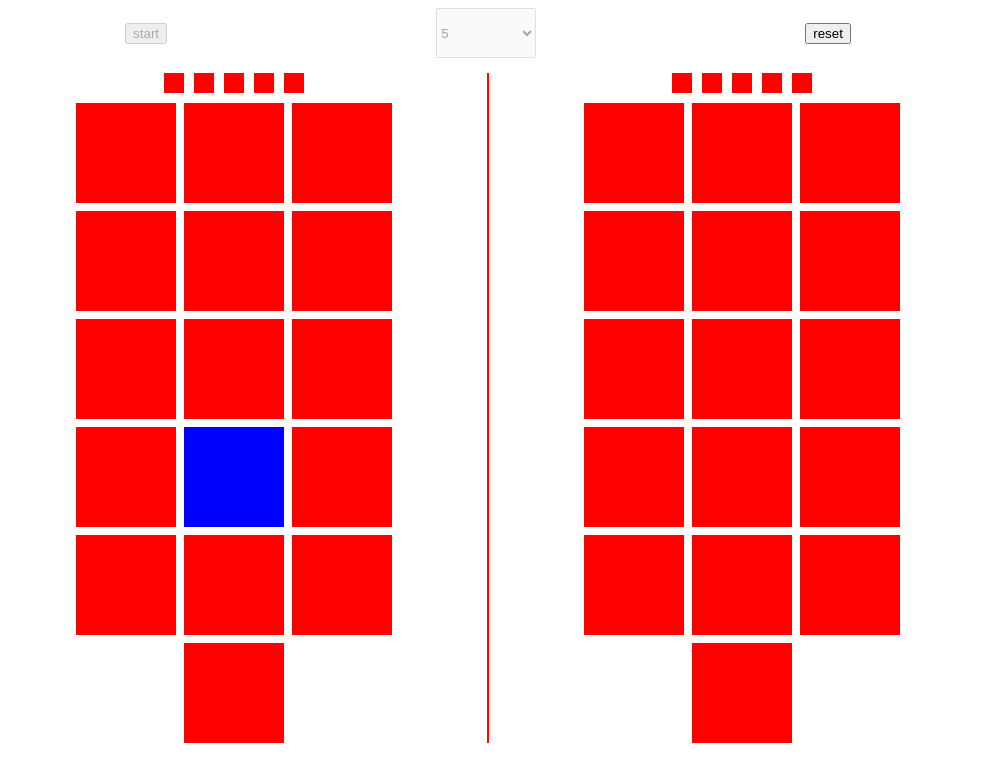
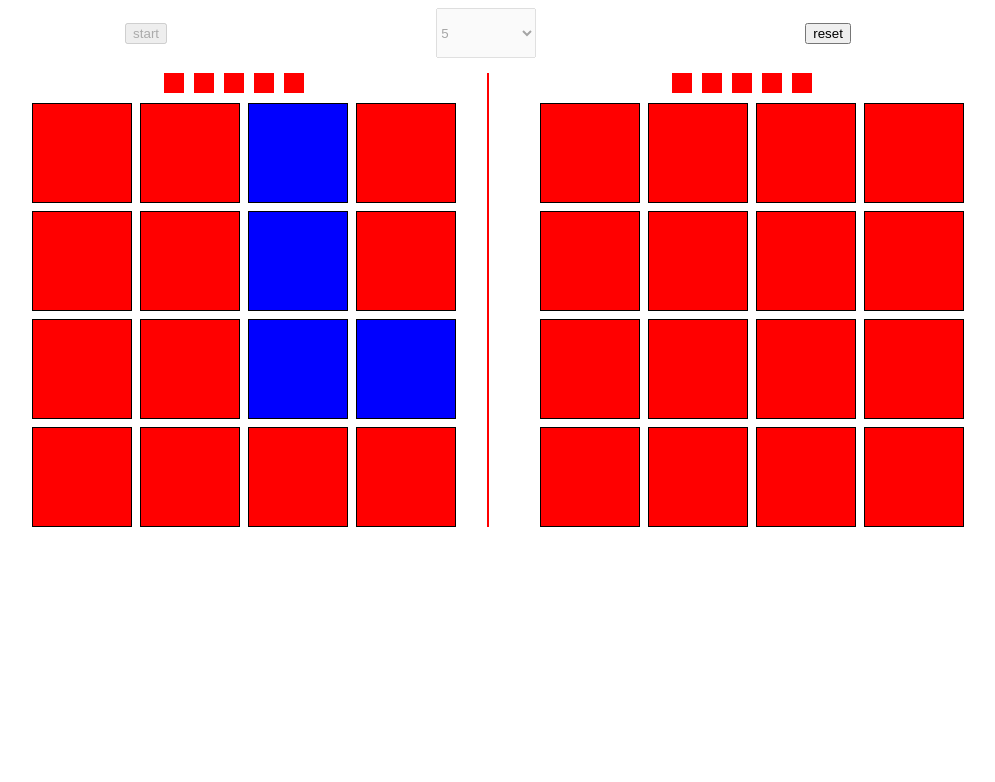
Before and after one commit to IreneuszIroKuska/freshmail-among, a website with bundled scripts: page public/index.html in a window 1280 px wide. Both pictures are taken after a click on the button "start". Shown: the whole page, without its empty margins (152-1147 px from the left). Built offline with nearby package versions, Linux system fonts and the light colour scheme.

Commit message:
add some logic and styles

```diff
--- a/public/index.css
+++ b/public/index.css
@@ -34,17 +34,18 @@
 
 .playArenaContainer {
     width: 80%;
-    display: flex;
-    flex-wrap: wrap;
-    align-items: center;
-    justify-content: center;
     gap: 8px;
+    display: grid;
+    grid-template-columns: repeat(4, 1fr);
+    grid-template-rows: repeat(4, 1fr);
 }
 
 .element {
-    background: red;
-    width: 100px;
-    height: 100px;
+  width: 100px;
+  height: 100px;
+  border: 1px solid ;
+  box-sizing: border-box;
+  background: red;
 }
 
 select {
--- a/src/class/Game.js
+++ b/src/class/Game.js
@@ -45,16 +45,22 @@ class Game {
 
     randomChooser = (area, playerArea) => {
         const areaChildren = Array.from(area.children);
+        const playAreaChildren = Array.from(playerArea.children);
         const game = this.game;
-
-        console.log(game, 'game');
+        let x = 0;
+        let isInitRun = true;
 
         for (let i = 0; i < game.round.length; i++) {
             game.round[i].game.forEach(element => {
-                console.log(element, 'element');
-                areaChildren[element].style.cssText = 'background: blue;';
+                setTimeout(() => {
+                    areaChildren[element].style.cssText = 'background: blue;';
+                }, i * 500)
             });
         }
+
+        // while(game.round[x]) {
+
+        // }
 
         // for (let item in game.round) {
         //     console.log(item, 'item');
@@ -65,13 +71,20 @@ class Game {
         //     }
         // }
 
-        for (let i = 1; i <= 3; i++) {
-            (function(index) {
-                setTimeout(function() {
-                    console.log(index);
-                }, i * 500);
-            })(i);
-        }
+        // for (let i = 1; i <= 3; i++) {
+        //     (function(index) {
+        //         setTimeout(function() {
+        //             console.log(index);
+        //         }, i * 500);
+        //     })(i);
+        // }
+
+        playAreaChildren.forEach(element => {
+            element.addEventListener('click', event => {
+                console.log(element, 'element');
+                console.log(event.target.getAttribute('value'), 'event target');
+            })
+        })
     }
 
     startGame = () => {
--- a/src/class/InitStructure.js
+++ b/src/class/InitStructure.js
@@ -34,7 +34,8 @@ class InitStructure {
         // for increase speed
         for (let i = 0; i < elementsCount; i++) {
             const childDiv = this.createElement('div');
-            childDiv.classList.add('element', `${i + 1}`);
+            childDiv.classList.add('element');
+            childDiv.setAttribute('value', `${i + 1}`)
             div.appendChild(childDiv)
         }
 
```
